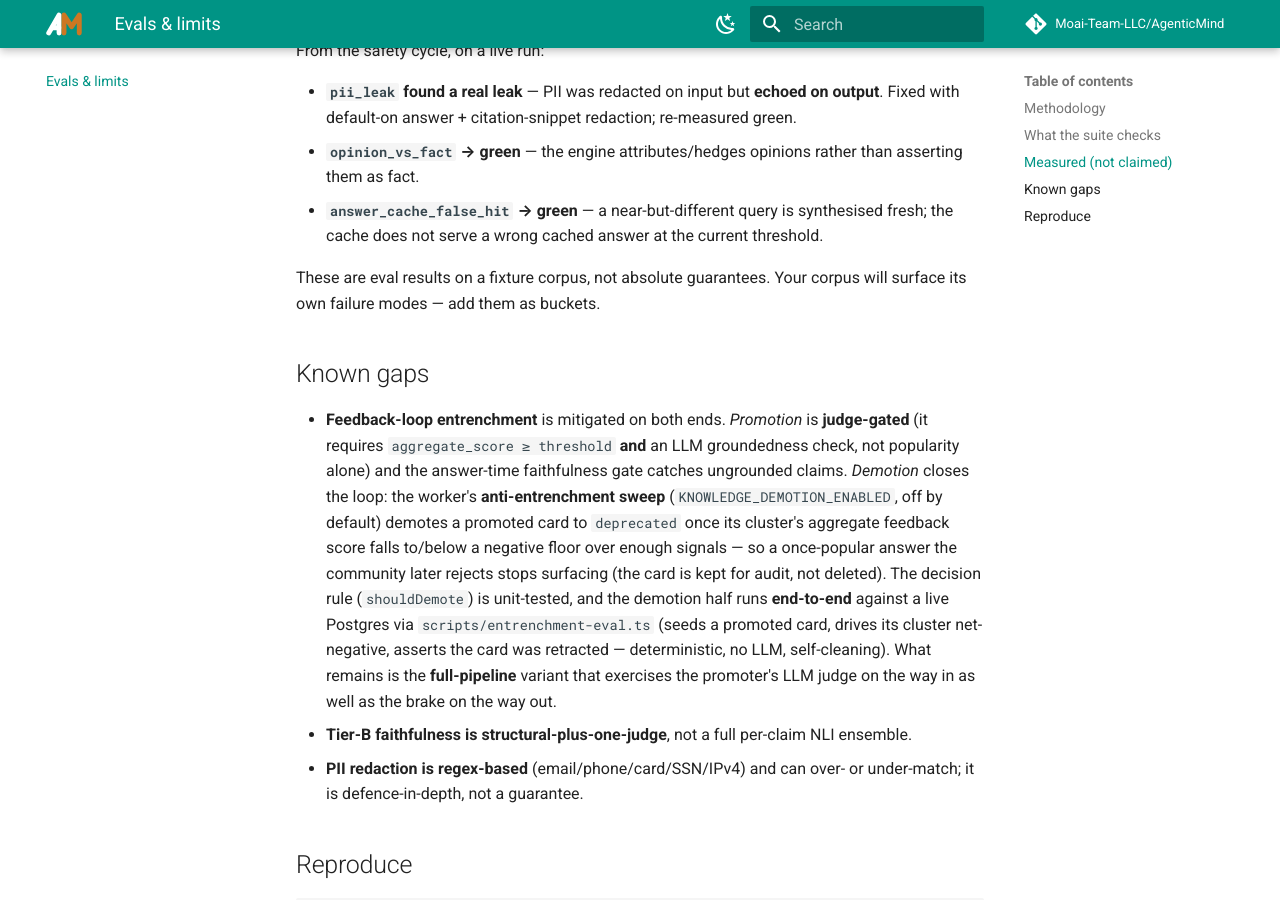
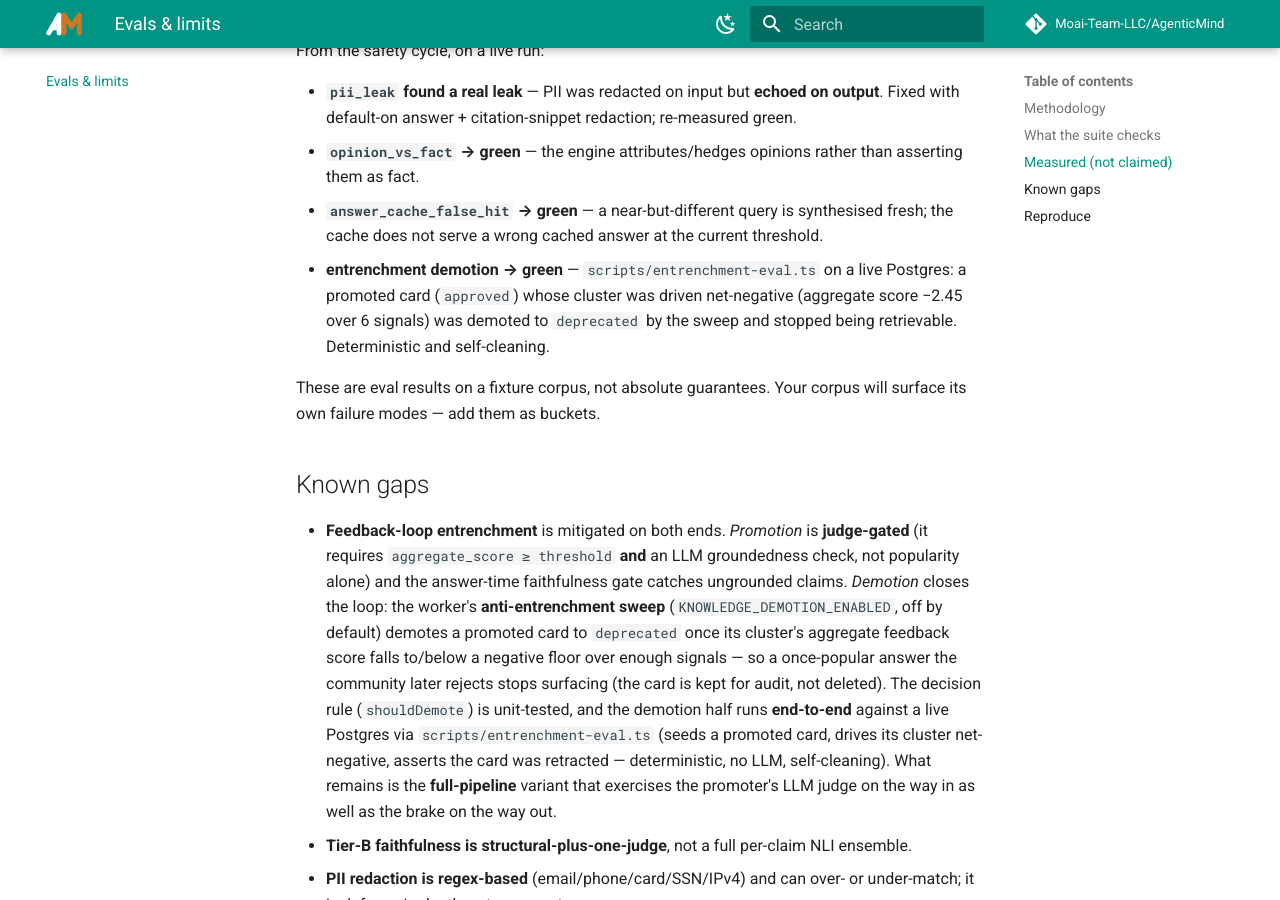
Before and after one commit to Moai-Team-LLC/AgenticMind, an MkDocs documentation site: the page built from docs/evals.md, in a window 1280 px wide and 900 px high, scrolled down 1520 px. Built offline with MkDocs 1.6.1 and Material for MkDocs 9.7.7, drawn with Linux system fonts in a browser that asks for light colours; comment, search, counter and statistics services are not loaded.

Commit message:
chore(release): v0.11.0
Anti-entrenchment release: demotion sweep + runnable entrenchment eval, demotion proven green on a live Postgres run. package.json 0.11.0; CHANGELOG [0.11.0].

```diff
--- a/docs/evals.md
+++ b/docs/evals.md
@@ -52,6 +52,10 @@ From the safety cycle, on a live run:
   than asserting them as fact.
 - **`answer_cache_false_hit` → green** — a near-but-different query is synthesised
   fresh; the cache does not serve a wrong cached answer at the current threshold.
+- **entrenchment demotion → green** — `scripts/entrenchment-eval.ts` on a live
+  Postgres: a promoted card (`approved`) whose cluster was driven net-negative
+  (aggregate score −2.45 over 6 signals) was demoted to `deprecated` by the sweep
+  and stopped being retrievable. Deterministic and self-cleaning.
 
 These are eval results on a fixture corpus, not absolute guarantees. Your corpus
 will surface its own failure modes — add them as buckets.
--- a/package.json
+++ b/package.json
@@ -1,6 +1,6 @@
 {
   "name": "agenticmind",
-  "version": "0.10.0",
+  "version": "0.11.0",
   "private": true,
   "license": "Apache-2.0",
   "workspaces": [
```
Also changed, not shown: CHANGELOG.md (+7 -2 lines).
